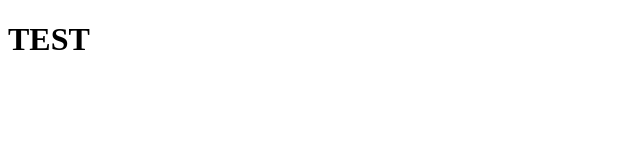
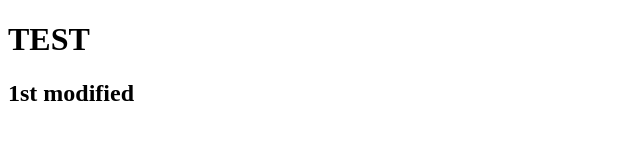
Before and after one commit to kmlee-1231/tcnr, a plain HTML site: page index.html in a window 1280 px wide. Shown: the whole page, without its empty margins (0-640 px from the left). Drawn offline with Linux system fonts and the light colour scheme.

Commit message:
1st modified

```diff
--- a/index.html
+++ b/index.html
@@ -7,6 +7,7 @@
 </head>
 <body>
     <h1>TEST</h1>
+    <h2>1st modified</h2>
 
 </body>
 </html>
```
